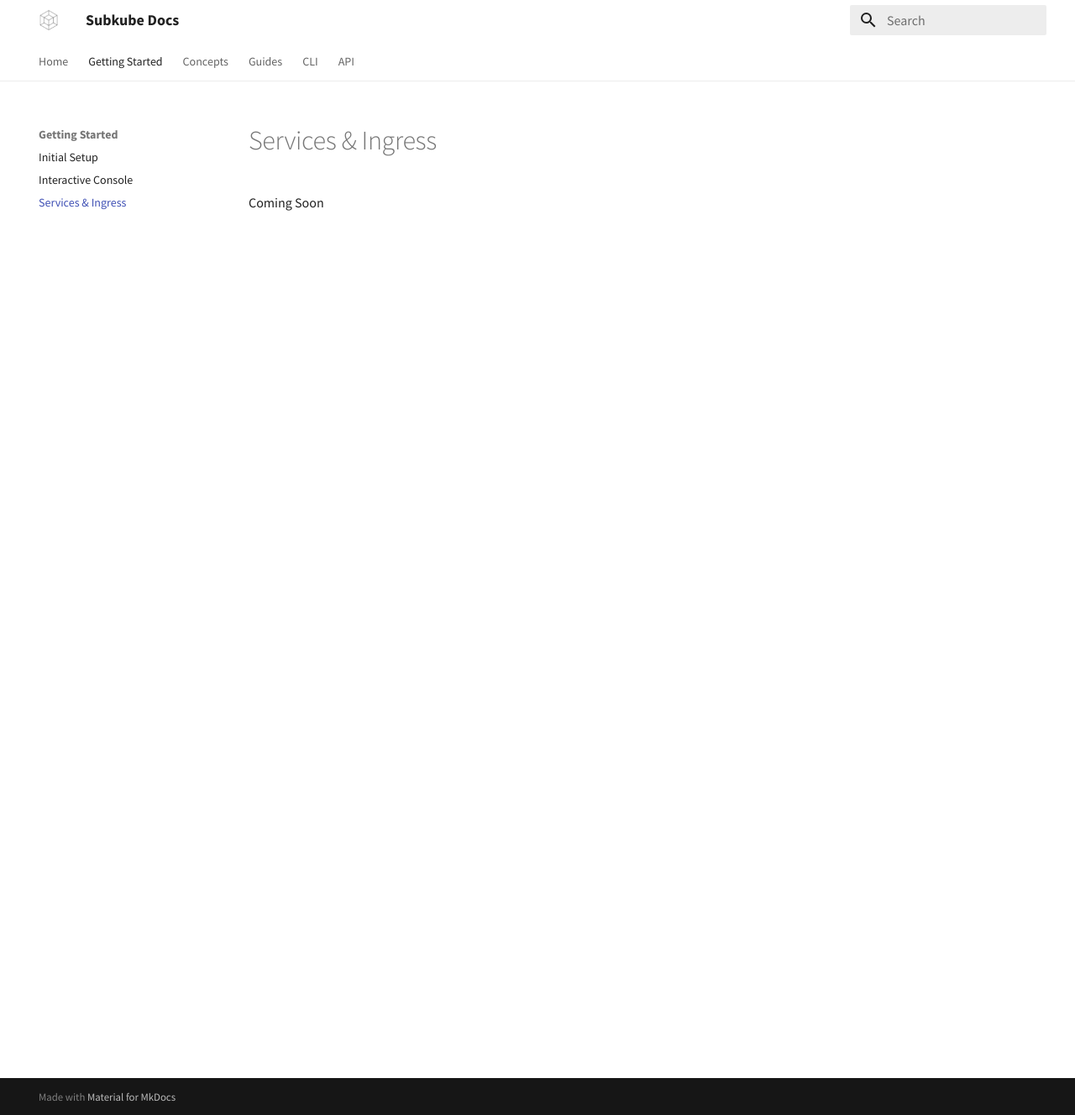
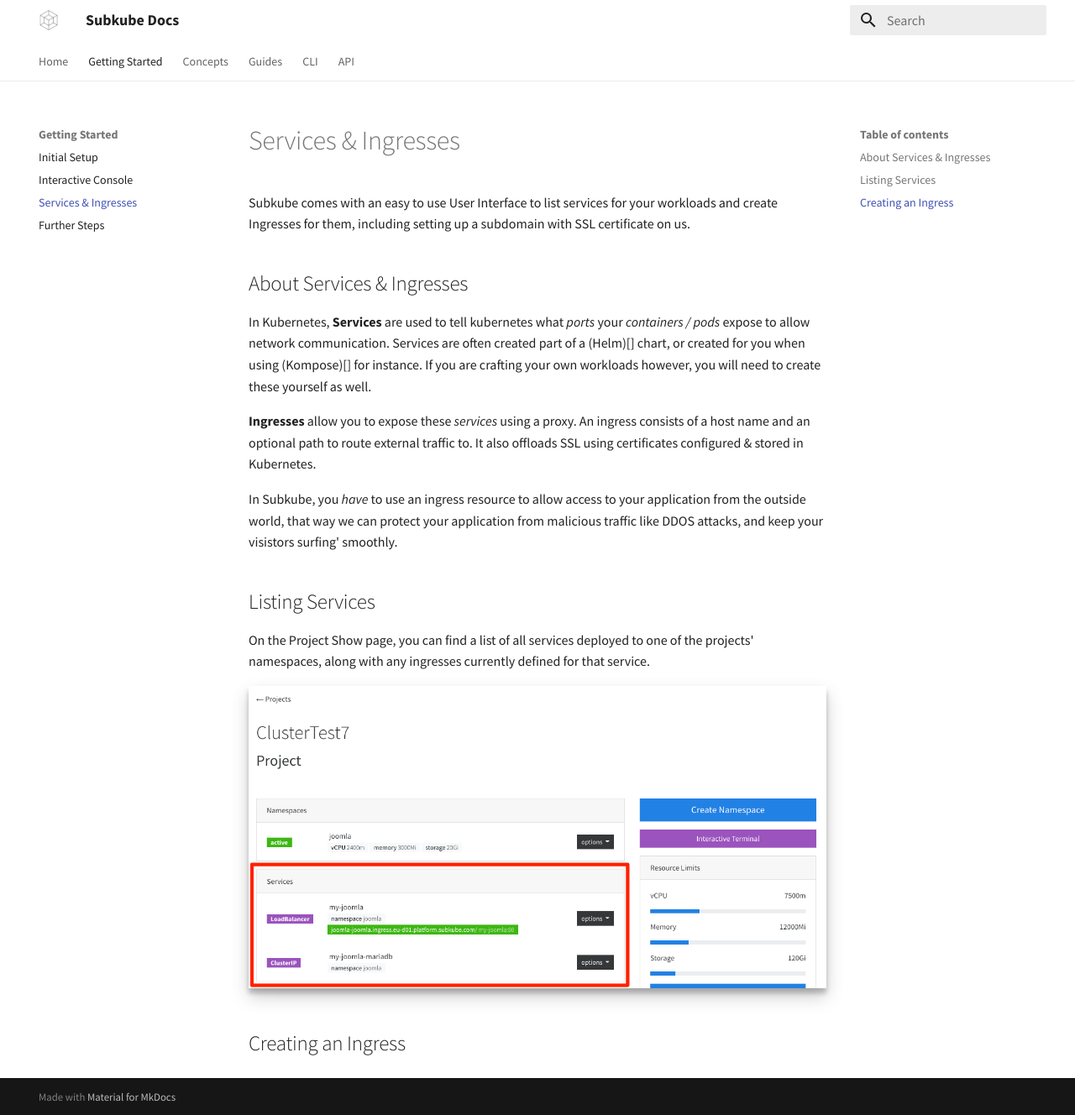
Before and after one commit to subkube/docs, an MkDocs documentation site: the page built from docs/getting_started/services_ingresses.md, in a window 1280 px wide and 1328 px high. Shown: the whole window at 84% size. Built offline with MkDocs 1.6.1 and Material for MkDocs 9.7.7, drawn with Linux system fonts in a browser that asks for light colours.

Commit message:
Add next steps docs

```diff
--- a/docs/getting_started/services_ingresses.md
+++ b/docs/getting_started/services_ingresses.md
@@ -1 +1,20 @@
-Coming Soon
+Subkube comes with an easy to use User Interface to list services for your workloads and create Ingresses for them, including setting up a subdomain with SSL certificate on us.
+
+
+## About Services & Ingresses
+
+In Kubernetes, **Services** are used to tell kubernetes what *ports* your *containers / pods* expose to allow network communication. Services are often created part of a (Helm)[] chart, or created for you when using (Kompose)[] for instance. If you are crafting your own workloads however, you will need to create these yourself as well.
+
+**Ingresses** allow you to expose these *services* using a proxy. An ingress consists of a host name and an optional path to route external traffic to. It also offloads SSL using certificates configured & stored in Kubernetes.
+
+In Subkube, you *have* to use an ingress resource to allow access to your application from the outside world, that way we can protect your application from malicious traffic like DDOS attacks, and keep your visistors surfing' smoothly.
+
+
+## Listing Services
+
+On the Project Show page, you can find a list of all services deployed to one of the projects' namespaces, along with any ingresses currently defined for that service.
+
+![Subkube UI Services List](/img/screenshots/services_list.png){: .shadow}
+
+
+## Creating an Ingress
--- a/mkdocs.yml
+++ b/mkdocs.yml
@@ -29,7 +29,8 @@
   - Getting Started:
     - Initial Setup: getting_started/initial_setup.md
     - Interactive Console: getting_started/interactive_console.md
-    - Services & Ingress: getting_started/services_ingresses.md
+    - Services & Ingresses: getting_started/services_ingresses.md
+    - Further Steps: getting_started/further_steps.md
   - Concepts:
     - Project: concepts/project.md
     - Workloads: concepts/workloads.md
```
Also changed, not shown: docs/getting_started/next_steps.md (added, +37 -0 lines), docs/guides/helm.md (+1 -2 lines), docs/img/screenshots/services_create_ingress.png (added), docs/img/screenshots/services_list.png (added).
